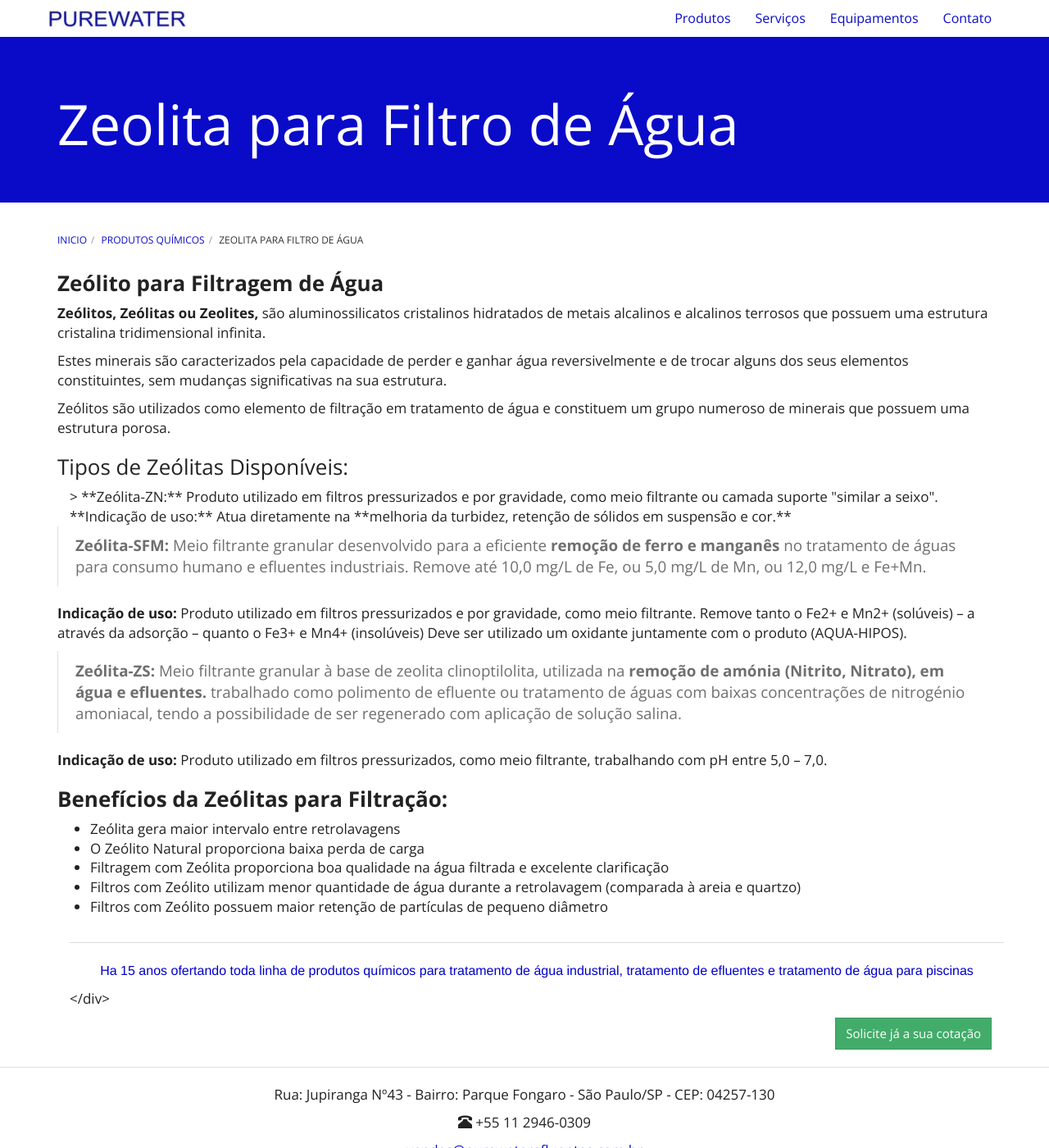
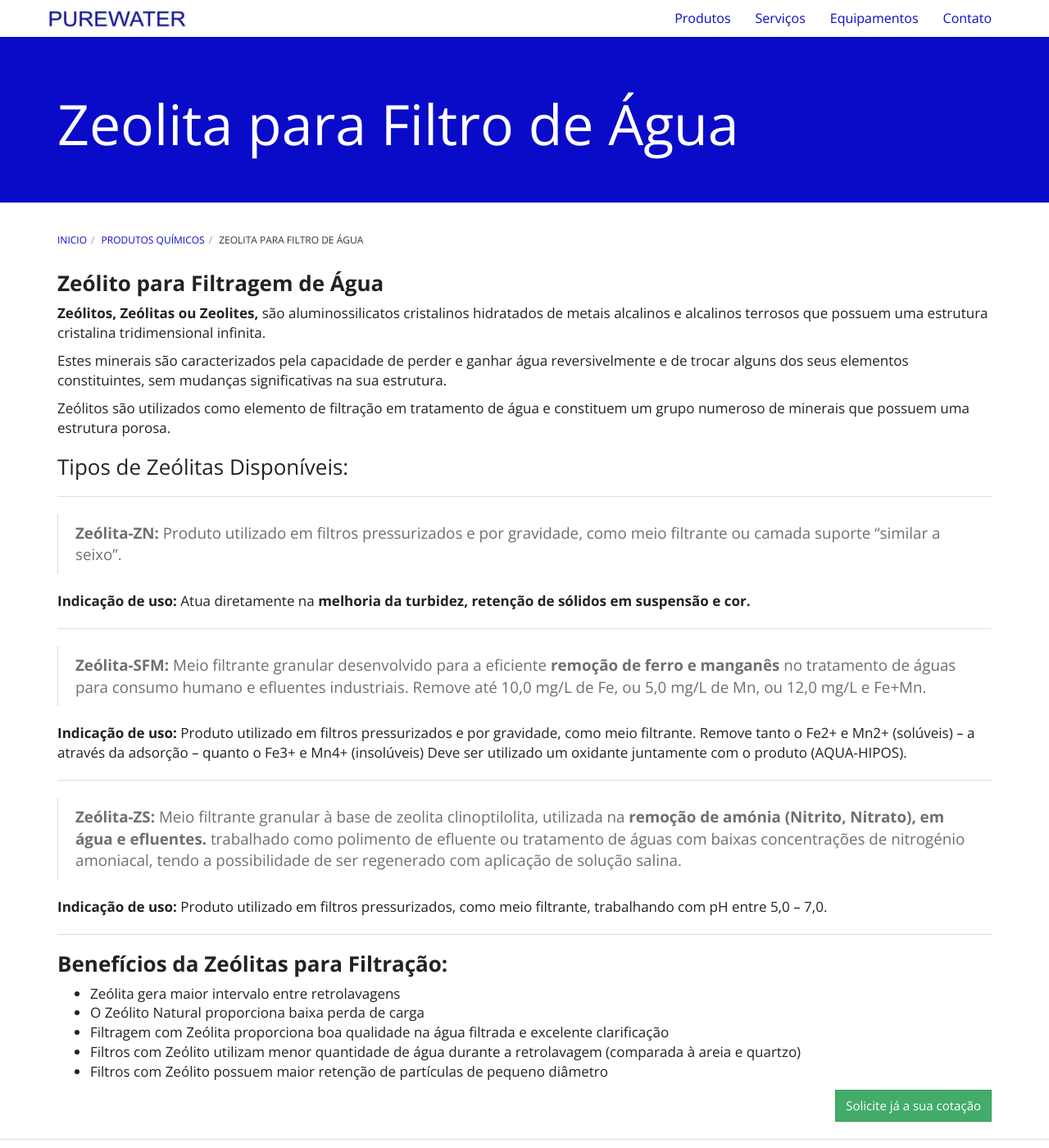
Before and after one commit to purewaterefluentes/purewaterefluentes.github.io, a Jekyll site: the page built from produtos/zeolita-para-filtro-de-agua.md, in a window 1280 px wide and 1400 px high. Shown: the whole window at 82% size. Built offline with Jekyll 4.4.1, drawn with Linux system fonts in a browser that asks for light colours; nearby versions of some CDN libraries; library files that are not in the unit come from our copies.

Commit message:
Update zeolita-para-filtro-de-agua.md

```diff
--- a/produtos/zeolita-para-filtro-de-agua.md
+++ b/produtos/zeolita-para-filtro-de-agua.md
@@ -15,21 +15,22 @@ Zeólitos são utilizados como elemento de filtração em tratamento de água e
 
 ### Tipos de Zeólitas Disponíveis:
 
-<div class="container">
+<hr>
 
 > **Zeólita-ZN:** Produto utilizado em filtros pressurizados e por gravidade, como meio filtrante ou camada suporte "similar a seixo".
 
 **Indicação de uso:** Atua diretamente na **melhoria da turbidez, retenção de sólidos em suspensão e cor.**
-</div>
+<hr>
 
 > **Zeólita-SFM:** Meio filtrante granular desenvolvido para a eficiente **remoção de ferro e manganês** no tratamento de águas para consumo humano e efluentes industriais. Remove até 10,0 mg/L de Fe, ou 5,0 mg/L de Mn, ou 12,0 mg/L e Fe+Mn.
 
 **Indicação de uso:** Produto utilizado em filtros pressurizados e por gravidade, como meio filtrante. Remove tanto o Fe2+ e Mn2+ (solúveis) – a através da adsorção – quanto o Fe3+ e Mn4+ (insolúveis)  Deve ser utilizado um oxidante juntamente com o produto (AQUA-HIPOS).
+<hr>
 
 > **Zeólita-ZS:** Meio filtrante granular à base de zeolita clinoptilolita, utilizada na **remoção de amónia (Nitrito, Nitrato), em água e efluentes.** trabalhado como polimento de efluente ou tratamento de águas com baixas concentrações de nitrogénio amoniacal, tendo a possibilidade de ser regenerado com aplicação de solução salina.
 
 **Indicação de uso:** Produto utilizado em filtros pressurizados, como meio filtrante, trabalhando com pH entre 5,0 – 7,0.
-
+<hr>
 
 ### **Benefícios da Zeólitas para Filtração:**
 
@@ -38,12 +39,3 @@ Zeólitos são utilizados como elemento de filtração em tratamento de água e
 + Filtragem com Zeólita proporciona boa qualidade na água filtrada e excelente clarificação
 + Filtros com Zeólito utilizam menor quantidade de água durante a retrolavagem (comparada à areia e quartzo)
 + Filtros com Zeólito possuem maior retenção de partículas de pequeno diâmetro
-
- <div class="container">
-      <hr>
-<p align="center">
-<font color="#0000CD" size="03" face="helvetica,verdana,arial">
-Ha 15 anos ofertando toda linha de produtos químicos para tratamento de água industrial, tratamento de efluentes e tratamento de água para piscinas
-</font>
-<p>
-  </div>
```
